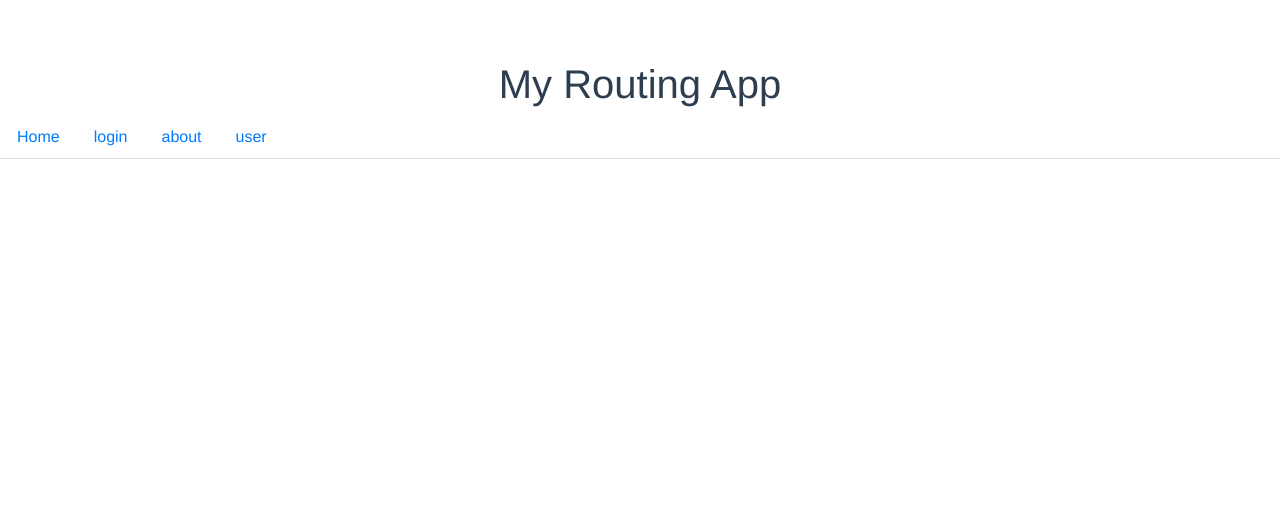
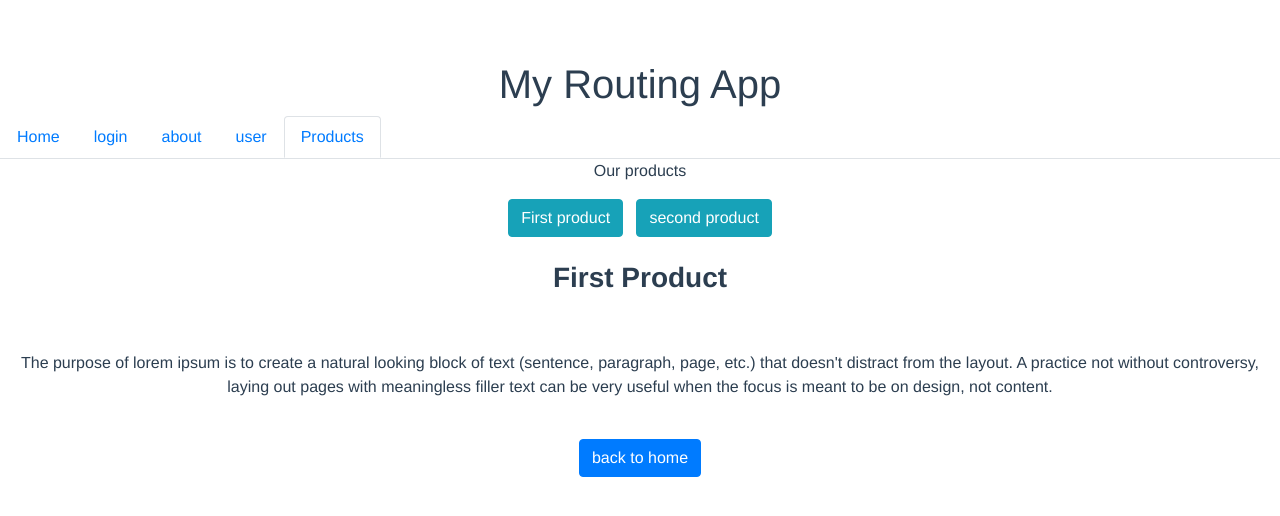
Before and after one commit to mukulRustagi/vue-app, a Vue app in the folder vue_routing/: page /products/first in a window 1280 px wide. Shown: the top 516 px of the page. Built offline with nearby package versions, Linux system fonts and the light colour scheme.

Commit message:
changes made

```diff
--- a/vue_routing/src/components/header.vue
+++ b/vue_routing/src/components/header.vue
@@ -13,6 +13,8 @@
     <router-link to="/user/rustagi" tag="li" active-class="active" class="nav-link"><a>user rustagi</a></router-link>
  -->
 <router-link to="/user/:userdetail" tag="li" active-class="active" class="nav-link"><a>user</a></router-link>
+<router-link to="/products" tag="li" active-class="active" class="nav-link"><a>Products</a></router-link>
+
 
 
 </ul>
--- /dev/null
+++ b/vue_routing/src/components/productFirst.vue
@@ -0,0 +1,25 @@
+<template>
+  <div>
+    <br>
+    <h3><strong>First Product</strong></h3>
+    <br />
+    <br />
+    <p>The purpose of lorem ipsum is to create a natural looking block of text (sentence, paragraph, page, etc.) that doesn't distract from the layout. A practice not without controversy, laying out pages with meaningless filler text can be very useful when the focus is meant to be on design, not content.</p>
+    <br>
+  <button @click="navigateToHome" class="btn btn-primary">back to home</button>
+
+  </div>
+</template>
+
+<script>
+export default {
+    methods:{
+        navigateToHome(){
+            this.$router.push('/');
+        }
+    }
+};
+</script>
+
+<style>
+</style>
--- /dev/null
+++ b/vue_routing/src/components/productSecond.vue
@@ -0,0 +1,27 @@
+<template>
+<div>
+
+    <br>
+    <h3><strong>Second Product</strong></h3>
+    <br />
+    <br />
+    <p>The purpose of lorem ipsum is to create a natural looking block of text (sentence, paragraph, page, etc.) that doesn't distract from the layout. A practice not without controversy, laying out pages with meaningless filler text can be very useful when the focus is meant to be on design, not content.</p>
+
+  <button @click="navigateToHome" class="btn btn-primary">back to home</button>
+</div>
+
+</template>
+
+<script>
+export default {
+    methods:{
+          navigateToHome(){
+            this.$router.push('/');
+        }
+    }
+}
+</script>
+
+<style>
+
+</style>
--- /dev/null
+++ b/vue_routing/src/components/products.vue
@@ -0,0 +1,21 @@
+<template>
+<div>
+    <p>Our products</p>
+    <router-link to="/products/first" tag="button"  class="btn btn-info">First product</router-link>
+      &nbsp
+    <router-link to="/products/second" tag="button" class="btn btn-info">second product</router-link>
+    <router-view></router-view>
+
+</div>
+
+</template>
+
+<script>
+export default {
+
+}
+</script>
+
+<style>
+
+</style>
--- a/vue_routing/src/components/userDetails.vue
+++ b/vue_routing/src/components/userDetails.vue
@@ -2,7 +2,7 @@
   <div>
       <p>User Name:</p>
       <p> {{username}}</p>
-
+    <button @click="navigateToHome" class="btn btn-primary"> go to home</button>
   </div>
 </template>
 
@@ -24,6 +24,11 @@ export default {
         if(this.$route.params.userdetail==':userdetail'){
             this.username='';
         }
+    },
+    methods:{
+        navigateToHome(){
+            this.$router.push('/');
+        }
     }
 
 }
```
Also changed, not shown: vue_routing/src/routers.js (+9 -1 lines).
